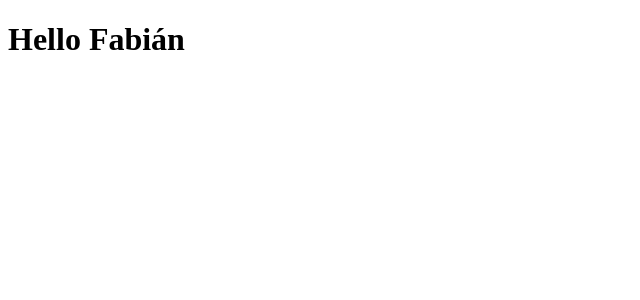
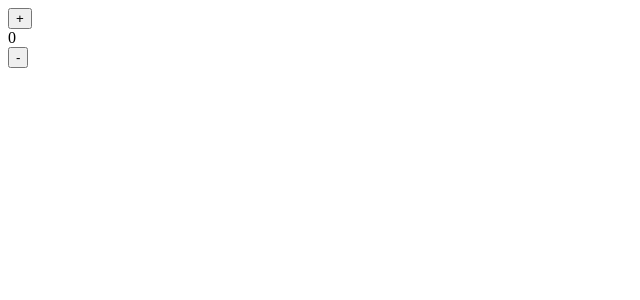
Before and after one commit to rehxio/webpack_react, a React app: page / in a window 1280 px wide. Shown: the top 300 px of the page, without its empty margins (0-640 px from the left). Built offline with nearby package versions, Linux system fonts and the light colour scheme.

Commit message:
Se añade el number picker

```diff
--- /dev/null
+++ b/src/components/NumberPicker.tsx
@@ -0,0 +1,37 @@
+import * as React from 'react';
+
+export interface CounterState {
+   numbersOfClicks: number;
+}
+
+export default class NumberPicker extends React.Component<{}, CounterState> {
+   constructor(props) {
+      super(props);
+      this.state = {
+         numbersOfClicks: 0
+      };
+
+      this.incrementCount = this.incrementCount.bind(this);
+      this.decrementCount = this.decrementCount.bind(this);
+   }
+
+   incrementCount() {
+      this.setState({
+         numbersOfClicks: this.state.numbersOfClicks + 1
+      });
+   }
+
+   decrementCount() {
+      this.setState({
+         numbersOfClicks: this.state.numbersOfClicks - 1
+      });
+   }
+
+   render() {
+      return <div>
+               <button className='countersum' onClick={this.incrementCount}>+</button>
+               <div className='counter'>{this.state.numbersOfClicks}</div>
+               <button className='counterrest' onClick={this.decrementCount}>-</button>
+            </div>
+   }
+}
--- a/src/index.tsx
+++ b/src/index.tsx
@@ -1,5 +1,6 @@
 import * as React from 'react';
 import * as ReactDOM from 'react-dom';
 import Hello from './components/Hello';
+import NumberPicker from './components/NumberPicker';
 
-ReactDOM.render(<Hello name='Fabián'/>, document.getElementById("app"));
+ReactDOM.render(<NumberPicker/>, document.getElementById("app"));
```
Also changed, not shown: 1 other file (tests, documents, lock files or other folders).
